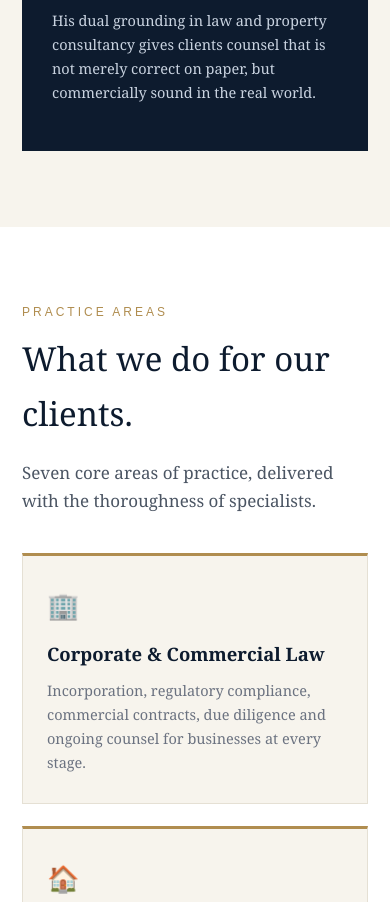
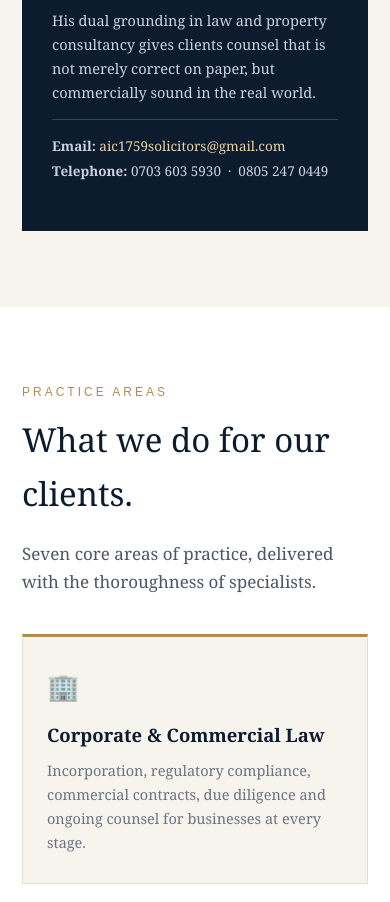
Before and after one commit to John00-hub/aic-solicitors-preview, a plain HTML site: page index.html in a window 390 px wide. Shown: the part 2207-3109 px from the top of the page. Drawn offline with Linux system fonts and the light colour scheme.

Commit message:
Add firm email and both phone lines to principal card and contact

```diff
--- a/index.html
+++ b/index.html
@@ -95,6 +95,9 @@
   footer .flogo{color:var(--ivory);font-size:18px;letter-spacing:1px;margin-bottom:8px;}
   footer .flogo span{color:var(--bronze-light);}
   .disclaimer{margin-top:26px;padding-top:18px;border-top:1px solid rgba(255,255,255,.1);font-size:12px;color:#6d7f96;font-family:Arial,Helvetica,sans-serif;line-height:1.6;}
+  .principal .dir{font-size:13.5px;line-height:1.9;margin-top:14px;padding-top:14px;border-top:1px solid rgba(255,255,255,.18);}
+  .principal .dir a{color:#e8d3a6;text-decoration:none;}
+  .contact a{color:inherit;}
 </style>
 </head>
 <body>
@@ -155,6 +158,7 @@
         <div class="role">Principal Partner</div>
         <p>The firm is led by its Principal Partner, Barr. Afolabi Alabi, a graduate of the University of Lagos and a legal practitioner of long standing with extensive experience across corporate and commercial practice, property and real estate transactions, and dispute resolution.</p>
         <p>His dual grounding in law and property consultancy gives clients counsel that is not merely correct on paper, but commercially sound in the real world.</p>
+        <p class="dir"><b>Email:</b> <a href="mailto:aic1759solicitors@gmail.com">aic1759solicitors@gmail.com</a><br><b>Telephone:</b> 0703 603 5930 &nbsp;·&nbsp; 0805 247 0449</p>
       </div>
     </div>
   </div>
@@ -220,7 +224,7 @@
       <div class="c-box">
         <h3>Speak with us</h3>
         <p>Whether the matter concerns your business, your property or your family's interests, the first conversation costs nothing.</p>
-        <p><b>Phone / WhatsApp:</b> 0703 603 5930<br><b>Also:</b> 0805 247 0449</p>
+        <p><b>Phone / WhatsApp:</b> 0703 603 5930<br><b>Also:</b> 0805 247 0449<br><b>Email:</b> <a href="mailto:aic1759solicitors@gmail.com">aic1759solicitors@gmail.com</a></p>
         <a class="wa" href="https://wa.me/2347036035930?text=Good%20day%2C%20I%20would%20like%20to%20consult%20AIC%20Solicitors.">💬 Chat with the Firm on WhatsApp</a>
       </div>
       <div class="c-box">
```
